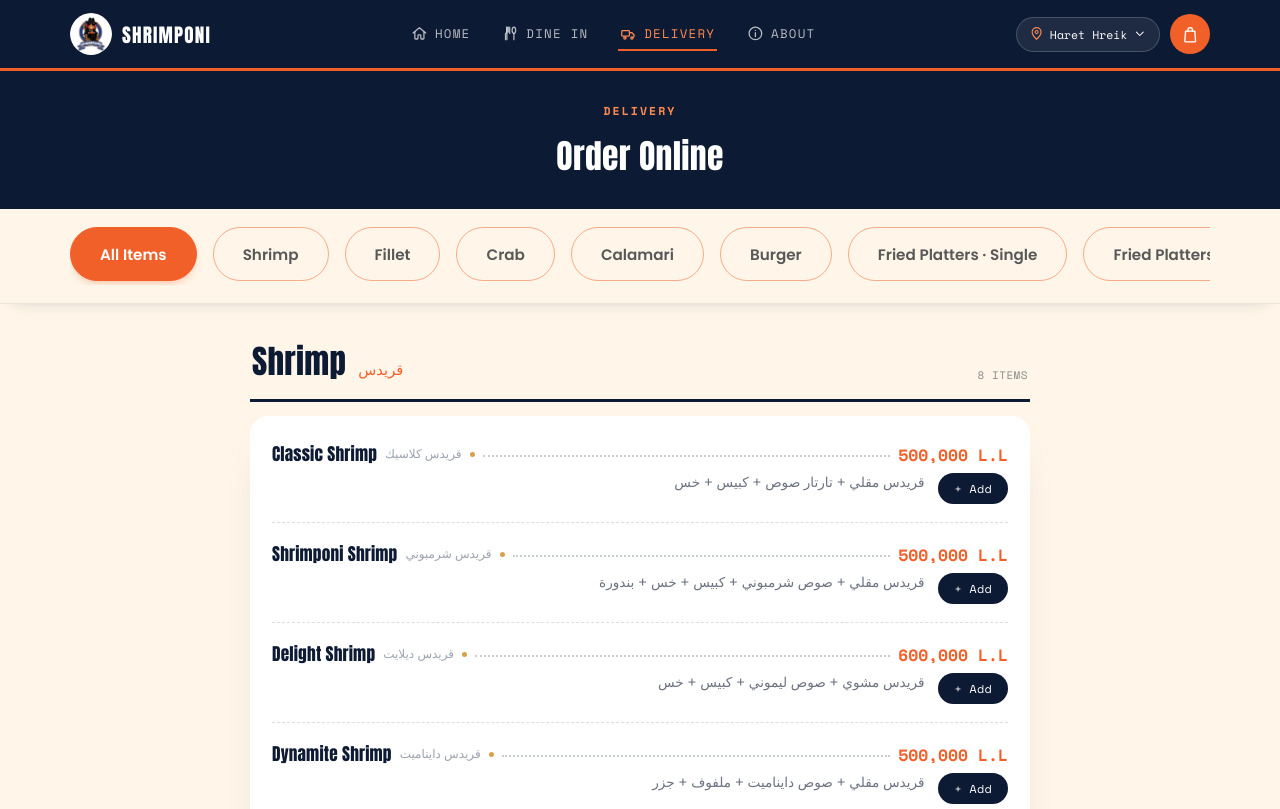
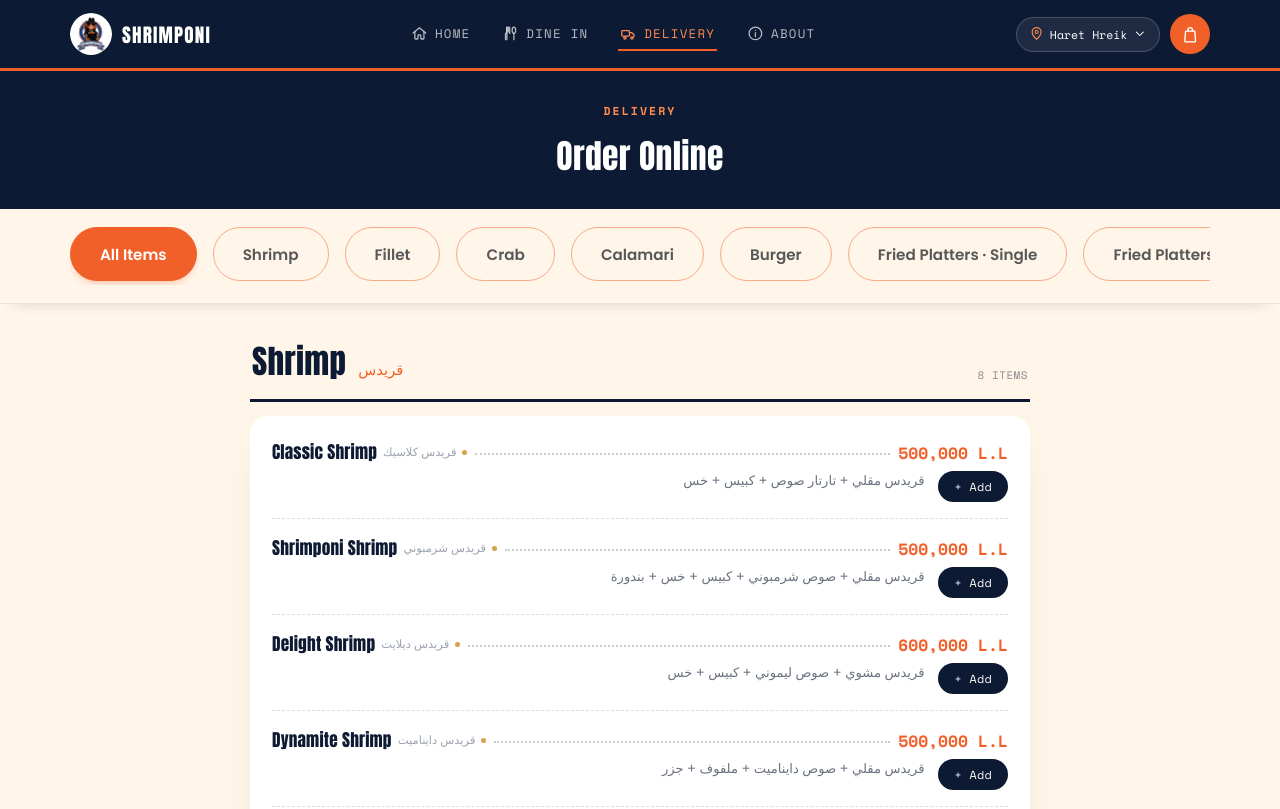
Before and after one commit to ahmad-shami55/shrimponi-website, a React (Vite) app: page /delivery in a window 1280 px wide. Shown: the top 809 px of the page. Built offline with nearby package versions, Linux system fonts and the light colour scheme; the HTML template or start-up script is replaced by a standard one.

Commit message:
Fix mobile menu overflow and cart layout

```diff
--- a/src/components/CartDrawer.css
+++ b/src/components/CartDrawer.css
@@ -16,6 +16,7 @@
   z-index: 301;
   display: flex;
   flex-direction: column;
+  overflow-x: hidden;
   box-shadow: -20px 0 50px rgba(0, 0, 0, 0.25);
 }
 
@@ -56,7 +57,8 @@
 .cart-drawer-body {
   flex: 1;
   overflow-y: auto;
-  padding: 20px;
+  overflow-x: hidden;
+  padding: 20px 20px calc(20px + env(safe-area-inset-bottom));
 }
 
 .cart-empty {
@@ -204,6 +206,7 @@
 .cart-field input,
 .cart-field select,
 .cart-field textarea {
+  width: 100%;
   border: 1.5px solid rgba(13, 26, 51, 0.15);
   border-radius: var(--radius-sm);
   padding: 10px 12px;
--- a/src/components/CartDrawer.jsx
+++ b/src/components/CartDrawer.jsx
@@ -1,3 +1,4 @@
+// src/components/CartDrawer.jsx — replace the whole file
 import { useState } from 'react'
 import { AnimatePresence, motion } from 'framer-motion'
 import { useCart } from '../context/CartContext'
@@ -105,7 +106,7 @@
                     <select value={branchId} onChange={(e) => setBranchId(e.target.value)}>
                       {branches.map((b) => (
                         <option key={b.id} value={b.id}>
-                          {b.name} — {b.address}
+                          {b.name}
                         </option>
                       ))}
                     </select>
--- a/src/components/ProductCard.css
+++ b/src/components/ProductCard.css
@@ -1,5 +1,6 @@
+/* src/components/ProductCard.css — replace the whole file */
 .product-row {
-  padding: 18px 0;
+  padding: 16px 0;
   border-bottom: 1px dashed rgba(13, 26, 51, 0.14);
 }
 
@@ -9,26 +10,29 @@
 
 .product-row-top {
   display: flex;
+  flex-wrap: wrap;
   align-items: baseline;
-  gap: 8px;
+  gap: 4px 8px;
 }
 
 .product-row-name {
   display: inline-flex;
   align-items: center;
-  gap: 8px;
-  flex-shrink: 0;
+  flex-wrap: wrap;
+  gap: 6px;
+  min-width: 0;
   font-family: var(--font-display);
   font-weight: 400;
-  font-size: 1.08rem;
+  font-size: 0.98rem;
   letter-spacing: 0.01em;
   color: var(--navy);
-  white-space: nowrap;
+  white-space: normal;
+  overflow-wrap: break-word;
 }
 
 .product-row-ar {
   font-family: var(--font-body);
-  font-size: 0.75rem;
+  font-size: 0.72rem;
   font-weight: 400;
   color: #9ca3af;
   letter-spacing: 0;
@@ -43,36 +47,37 @@
 }
 
 .product-row-leader {
-  flex: 1;
-  border-bottom: 2px dotted rgba(13, 26, 51, 0.22);
-  transform: translateY(-4px);
-  min-width: 12px;
+  display: none;
 }
 
 .product-row-price {
   flex-shrink: 0;
+  margin-left: auto;
   font-family: var(--font-mono);
   font-weight: 700;
   color: var(--orange);
-  font-size: 1.02rem;
+  font-size: 0.95rem;
 }
 
 .product-row-bottom {
   display: flex;
+  flex-wrap: wrap;
   align-items: flex-start;
   justify-content: space-between;
-  gap: 14px;
+  gap: 10px 14px;
   margin-top: 6px;
 }
 
 .product-row-desc {
   margin: 0;
-  font-size: 0.85rem;
+  font-size: 0.82rem;
   color: #6b7280;
   line-height: 1.5;
   direction: rtl;
   text-align: right;
   flex: 1;
+  min-width: 0;
+  overflow-wrap: break-word;
 }
 
 .product-new-tag {
@@ -103,3 +108,25 @@
   background: var(--orange);
   transform: translateY(-1px);
 }
+
+/* On wider screens there's room for the full dotted-leader layout on one line */
+@media (min-width: 480px) {
+  .product-row-top {
+    flex-wrap: nowrap;
+  }
+  .product-row-name {
+    white-space: nowrap;
+    font-size: 1.08rem;
+  }
+  .product-row-leader {
+    display: block;
+    flex: 1;
+    min-width: 12px;
+    border-bottom: 2px dotted rgba(13, 26, 51, 0.22);
+    transform: translateY(-4px);
+  }
+  .product-row-price {
+    margin-left: 0;
+    font-size: 1.02rem;
+  }
+}
```
